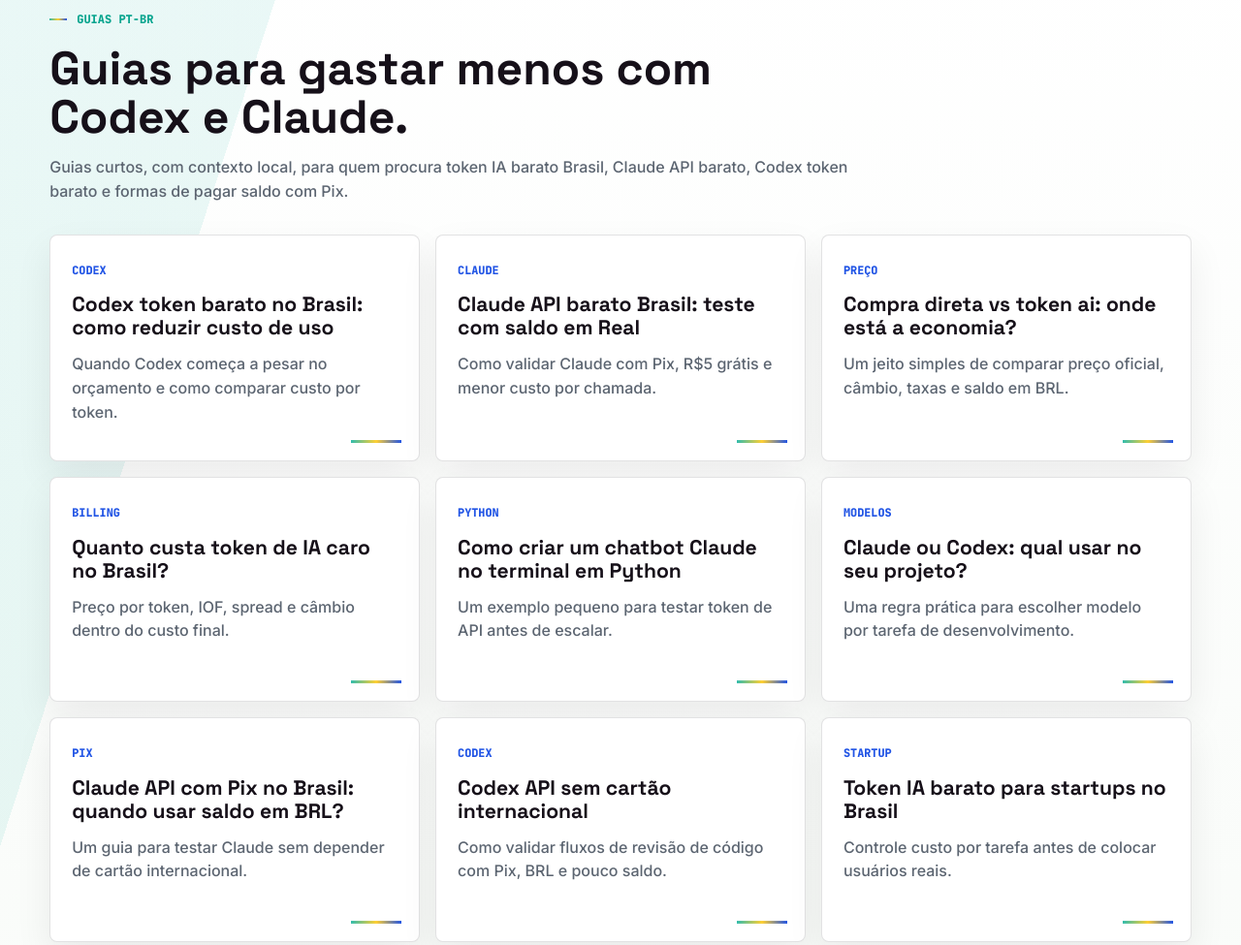
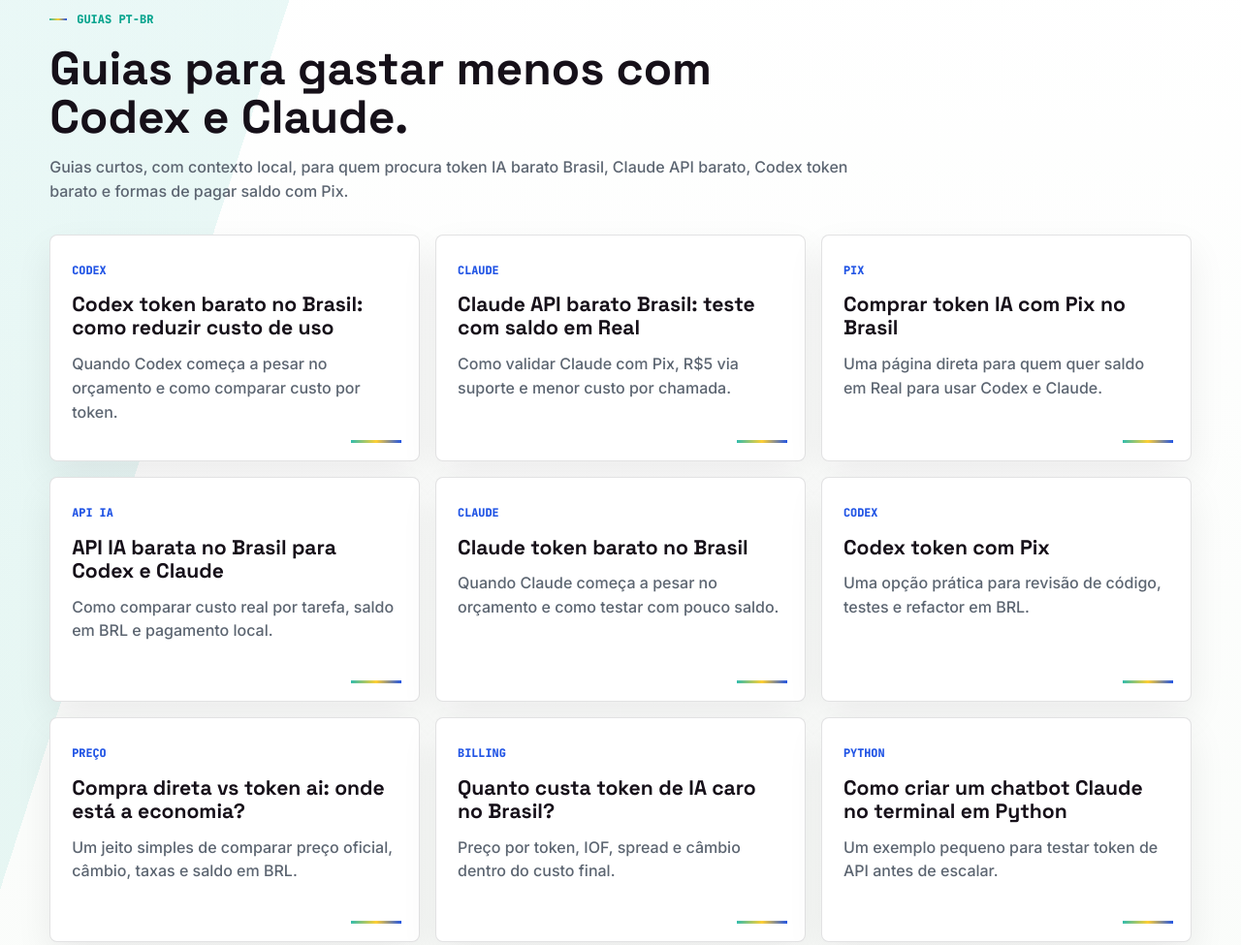
Before and after one commit to zk935217486-sys/api-ia-brasil-pix, a website: page docs/index.html in a window 1280 px wide. Shown: the part 4218-5193 px from the top of the page at 97% size. Drawn offline with Linux system fonts and the light colour scheme.

Commit message:
Expand SEO content: docs/index.html

```diff
--- a/docs/index.html
+++ b/docs/index.html
@@ -6,7 +6,7 @@
     <title>Token Codex e Claude barato no Brasil | token ai</title>
     <meta
       name="description"
-      content="Compre tokens de Codex e Claude com menor custo por uso no Brasil. Pague em Pix, saldo em Real, R$5 grátis para testar e sem cartão internacional."
+      content="Compre tokens de Codex e Claude com menor custo por uso no Brasil. Pague em Pix, saldo em Real, R$5 via suporte para testar e sem cartão internacional."
     />
     <meta
       name="keywords"
@@ -16,7 +16,7 @@
     <meta name="google-site-verification" content="KLrJ6i_DmhQG_egyMaBLy7r_QasH3OpjTipyIUNrULM" />
     <meta
       property="og:description"
-      content="Tokens de Codex e Claude com menor custo por uso, Pix, saldo em Real, R$5 grátis e suporte em português."
+      content="Tokens de Codex e Claude com menor custo por uso, Pix, saldo em Real, R$5 via suporte e suporte em português."
     />
     <meta property="og:type" content="website" />
     <meta property="og:url" content="https://zk935217486-sys.github.io/api-ia-brasil-pix/" />
@@ -324,7 +324,27 @@
           <a href="./artigos/claude-api-barato-brasil.html">
             <span>Claude</span>
             <strong>Claude API barato Brasil: teste com saldo em Real</strong>
-            <p>Como validar Claude com Pix, R$5 grátis e menor custo por chamada.</p>
+            <p>Como validar Claude com Pix, R$5 via suporte e menor custo por chamada.</p>
+          </a>
+          <a href="./artigos/comprar-token-ia-com-pix.html">
+            <span>Pix</span>
+            <strong>Comprar token IA com Pix no Brasil</strong>
+            <p>Uma página direta para quem quer saldo em Real para usar Codex e Claude.</p>
+          </a>
+          <a href="./artigos/api-ia-barata-brasil.html">
+            <span>API IA</span>
+            <strong>API IA barata no Brasil para Codex e Claude</strong>
+            <p>Como comparar custo real por tarefa, saldo em BRL e pagamento local.</p>
+          </a>
+          <a href="./artigos/claude-token-barato-brasil.html">
+            <span>Claude</span>
+            <strong>Claude token barato no Brasil</strong>
+            <p>Quando Claude começa a pesar no orçamento e como testar com pouco saldo.</p>
+          </a>
+          <a href="./artigos/codex-token-com-pix.html">
+            <span>Codex</span>
+            <strong>Codex token com Pix</strong>
+            <p>Uma opção prática para revisão de código, testes e refactor em BRL.</p>
           </a>
           <a href="./artigos/comparar-preco-openai-token-ai.html">
             <span>Preço</span>
```
